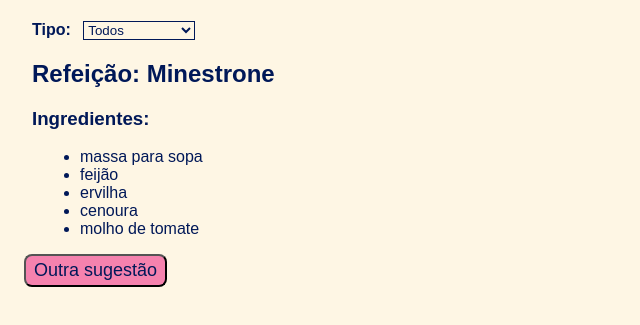
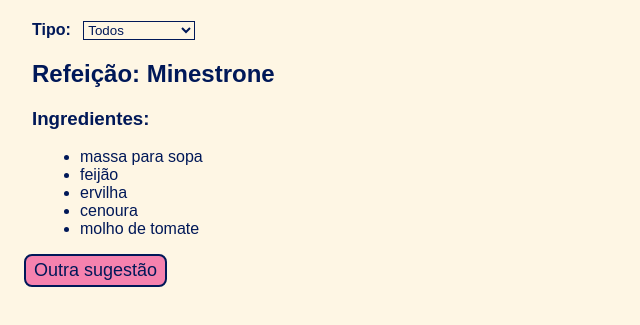
Before and after one commit to wlsf82/meal-suggestion, a plain HTML site: page src/index.html in a window 1280 px wide. Shown: the part 59-384 px from the top of the page, without its empty margins (0-640 px from the left). Drawn offline with Linux system fonts and the light colour scheme.

Commit message:
Add border to button

```diff
--- a/src/index.html
+++ b/src/index.html
@@ -24,6 +24,7 @@
       padding: 4px 8px;
       background-color: #f582ae;
       border-radius: 8px;
+      border: 2px solid #001858;
       font-size: large;
     }
   </style>
```
